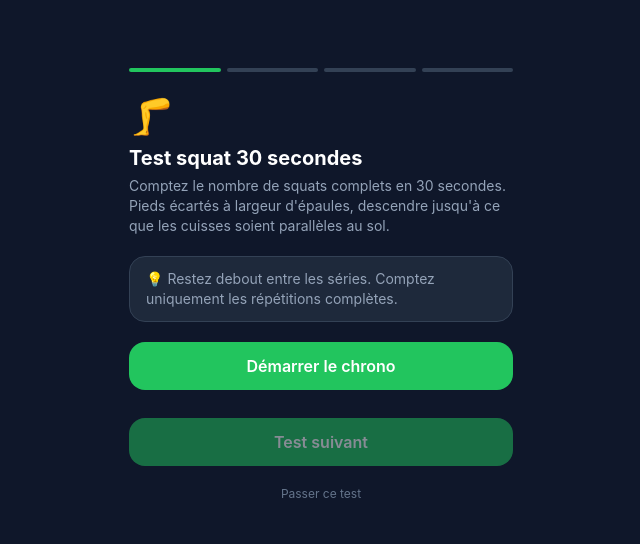
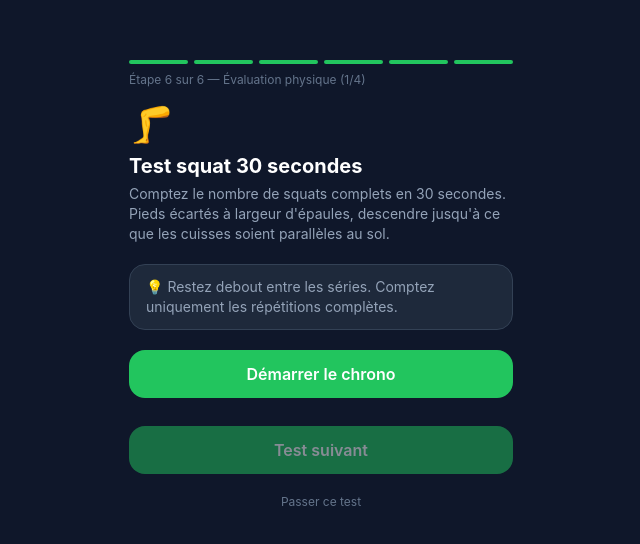
Before and after one commit to architecturesdubonsens-hash/forme1, a Next.js app in the folder frontend/: page /onboarding/assessment in a window 1280 px wide. Shown: the part 114-658 px from the top of the page, without its empty margins (319-959 px from the left). Built offline with nearby package versions, Linux system fonts and the light colour scheme.

Commit message:
feat: integrate assessment into onboarding flow as step 6/6

```diff
--- a/frontend/app/onboarding/assessment/page.tsx
+++ b/frontend/app/onboarding/assessment/page.tsx
@@ -151,11 +151,17 @@ export default function AssessmentPage() {
   return (
     <div className="min-h-screen flex flex-col items-center justify-center px-4 py-12">
       <div className="w-full max-w-sm">
-        {/* Progression */}
-        <div className="flex gap-1.5 mb-6">
-          {tests.map((_, i) => (
-            <div key={i} className={`h-1 flex-1 rounded-full ${i <= step ? "bg-brand-500" : "bg-surface-muted"}`} />
-          ))}
+        {/* Progression — étape 6/6 dans le flux onboarding */}
+        <div className="mb-4">
+          <div className="flex gap-1.5">
+            {[...Array(5)].map((_, i) => (
+              <div key={i} className="h-1 flex-1 rounded-full bg-brand-500" />
+            ))}
+            <div className="h-1 flex-1 rounded-full bg-brand-500" />
+          </div>
+          <p className="text-xs text-slate-500 mt-2">
+            Étape 6 sur 6 — Évaluation physique ({step + 1}/{tests.length})
+          </p>
         </div>
 
         <AnimatePresence mode="wait">
--- a/frontend/app/onboarding/page.tsx
+++ b/frontend/app/onboarding/page.tsx
@@ -71,15 +71,22 @@ export default function OnboardingPage() {
     setError("");
     try {
       const supabase = createClient();
-      const { data: { user }, error: authErr } = await supabase.auth.signInAnonymously();
-      if (authErr || !user) throw new Error("Connexion impossible.");
+
+      // Utilise l'utilisateur connecté si disponible, sinon session anonyme
+      let { data: { user } } = await supabase.auth.getUser();
+      if (!user) {
+        const { data, error: authErr } = await supabase.auth.signInAnonymously();
+        if (authErr || !data.user) throw new Error("Connexion impossible.");
+        user = data.user;
+      }
 
       const { error: profileErr } = await supabase
         .from("profiles")
         .upsert({ id: user.id, ...draft });
       if (profileErr) throw new Error(profileErr.message);
 
-      router.push("/dashboard");
+      // Redirige vers l'assessment après le profil
+      router.push("/onboarding/assessment");
     } catch (e: unknown) {
       setError(e instanceof Error ? e.message : "Erreur inattendue.");
     } finally {
@@ -113,7 +120,7 @@ export default function OnboardingPage() {
           ))}
         </div>
         <p className="text-xs text-slate-500 mt-2">
-          Étape {step + 1} sur {STEPS.length} — {STEPS[step].label}
+          Étape {step + 1} sur {STEPS.length + 1} — {STEPS[step].label}
         </p>
       </div>
 
@@ -151,7 +158,7 @@ export default function OnboardingPage() {
             disabled={loading}
             className="flex-1 py-3 rounded-xl bg-brand-500 text-white font-semibold hover:bg-brand-600 transition disabled:opacity-50"
           >
-            {loading ? "Enregistrement…" : isLast ? "Lancer mon programme" : "Continuer"}
+            {loading ? "Enregistrement…" : isLast ? "Continuer vers les tests" : "Continuer"}
           </button>
         </div>
       </div>
```
